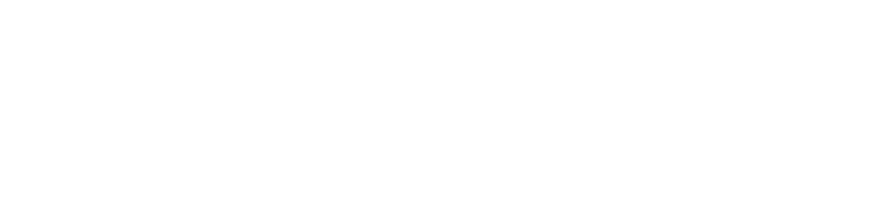
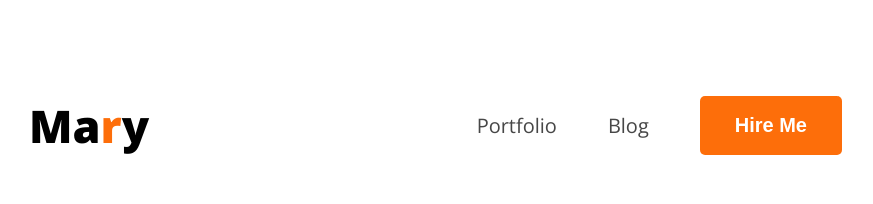
Before and after one commit to mdsifat-dev/demo-portfolio-with-vanila-html-and-css, a plain HTML site: page index.html in a window 1280 px wide. Shown: the whole page, without its empty margins (179-1052 px from the left). Drawn offline with nearby package versions, Linux system fonts and the light colour scheme.

Commit message:
navbar added

```diff
--- a/index.html
+++ b/index.html
@@ -4,9 +4,31 @@
     <meta charset="UTF-8" />
     <meta name="viewport" content="width=device-width, initial-scale=1.0" />
     <title>Web Developer Portfolio Demo</title>
+
+    <!-- Google Font -->
+    <link rel="preconnect" href="https://fonts.googleapis.com" />
+    <link rel="preconnect" href="https://fonts.gstatic.com" crossorigin />
+    <link
+      href="https://fonts.googleapis.com/css2?family=Open+Sans:ital,wght@0,300..800;1,300..800&display=swap"
+      rel="stylesheet"
+    />
+
+    <!-- CSS file -->
+    <link rel="stylesheet" href="styles/index.css" />
   </head>
-  <body>
-    <header></header>
+  <body class="open-sans-normal">
+    <header>
+      <nav>
+        <h3 class="nav-title">Ma<span class="text-primary">r</span>y</h3>
+        <ul>
+          <li><a class="dark-2" href="#">Portfolio</a></li>
+          <li><a class="dark-2" href="#">Blog</a></li>
+          <li>
+            <a href="#"><button class="btn-primary">Hire Me</button></a>
+          </li>
+        </ul>
+      </nav>
+    </header>
 
     <main></main>
 
--- /dev/null
+++ b/styles/index.css
@@ -0,0 +1,54 @@
+.open-sans-normal {
+  font-family: "Open Sans", sans-serif;
+  font-optical-sizing: auto;
+  font-style: normal;
+  font-variation-settings: "wdth" 100;
+}
+
+/* Shared Style */
+.text-primary {
+  color: #fd6e0a;
+}
+
+.dark-2 {
+  color: #474747;
+}
+
+.btn-primary {
+  background-color: #fd6e0a;
+  color: white;
+  font-weight: bold;
+  padding: 18px 35px;
+  border-radius: 5px;
+  font-size: 20px;
+  border: none;
+
+}
+
+/* Nav Styles */
+nav {
+  display: flex;
+  align-items: center;
+  justify-content: space-between;
+  margin: 50px 200px;
+}
+
+.nav-title {
+  font-weight: 800;
+  font-size: 45px;
+}
+
+nav ul {
+  display: flex;
+  align-items: center;
+}
+
+nav ul li {
+  list-style: none;
+  margin-right: 51px;
+}
+
+nav li a {
+  text-decoration: none;
+  font-size: 20px;
+}
```
